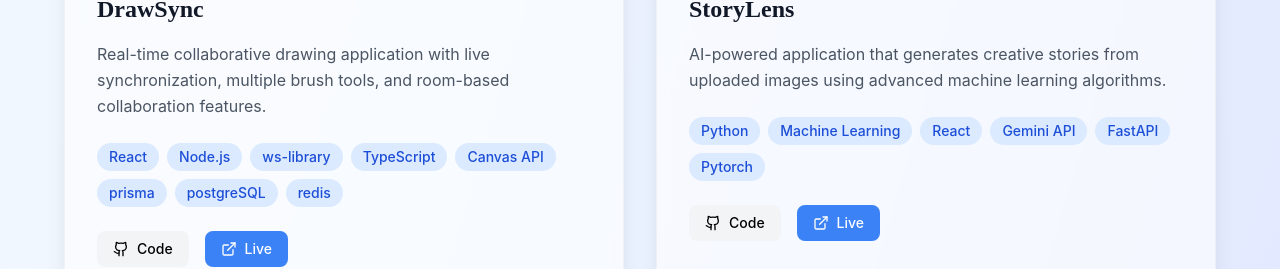
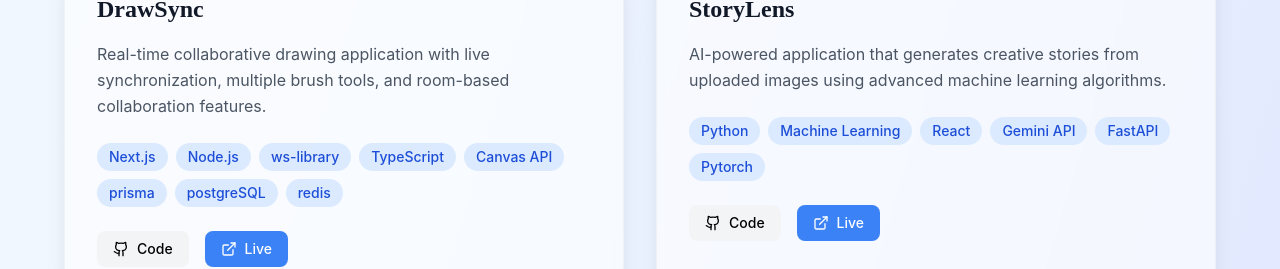
Before and after one commit to bhargavdash/portfolio-website, a React (Vite) app: page / in a window 1280 px wide. Shown: the part 3213-3482 px from the top of the page. Built offline with nearby package versions, Linux system fonts and the light colour scheme.

Commit message:
Modified drawsync techstack

```diff
--- a/src/App.tsx
+++ b/src/App.tsx
@@ -15,7 +15,7 @@ const projects = [
     id: 1,
     title: "DrawSync",
     description: "Real-time collaborative drawing application with live synchronization, multiple brush tools, and room-based collaboration features.",
-    technologies: ["React", "Node.js", "ws-library", "TypeScript", "Canvas API", "prisma", "postgreSQL", "redis"],
+    technologies: ["Next.js", "Node.js", "ws-library", "TypeScript", "Canvas API", "prisma", "postgreSQL", "redis"],
     githubUrl: "https://github.com/bhargavdash/DrawSync",
     liveUrl: "https://drawsync-dusky.vercel.app/",
     gradient: "from-blue-500 to-purple-600",
```
